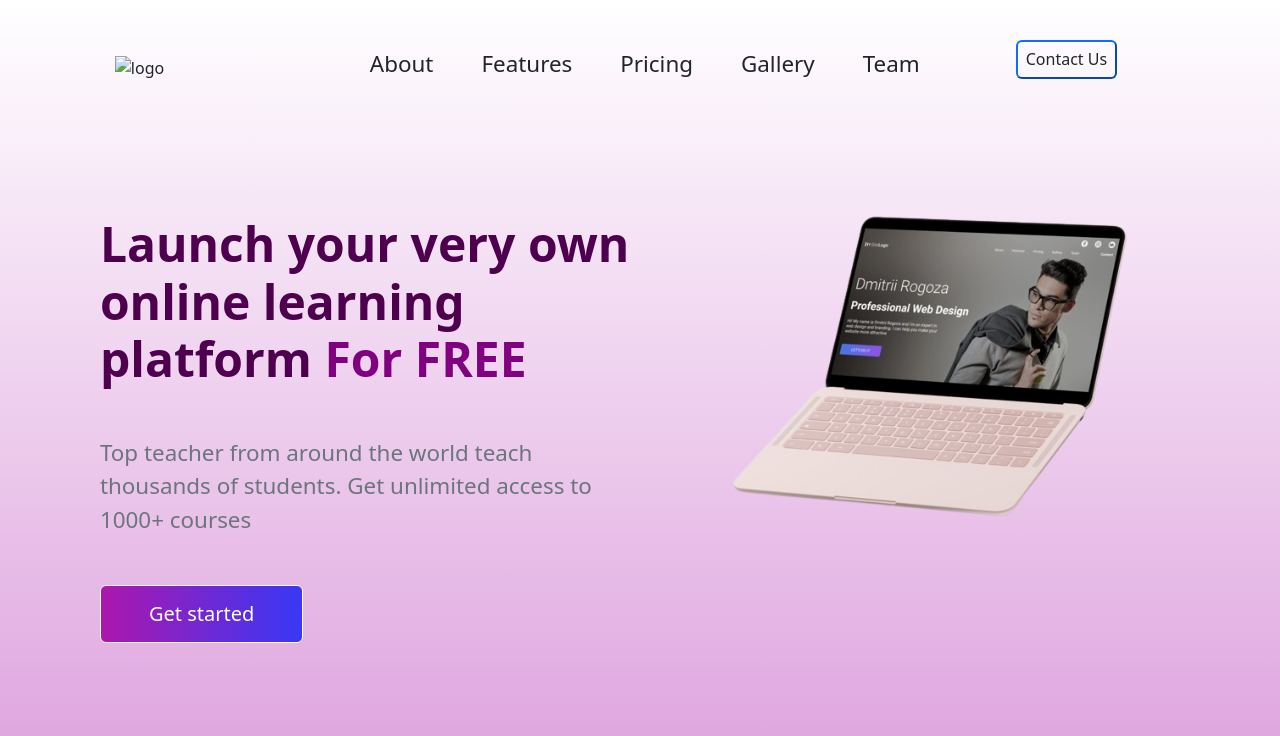
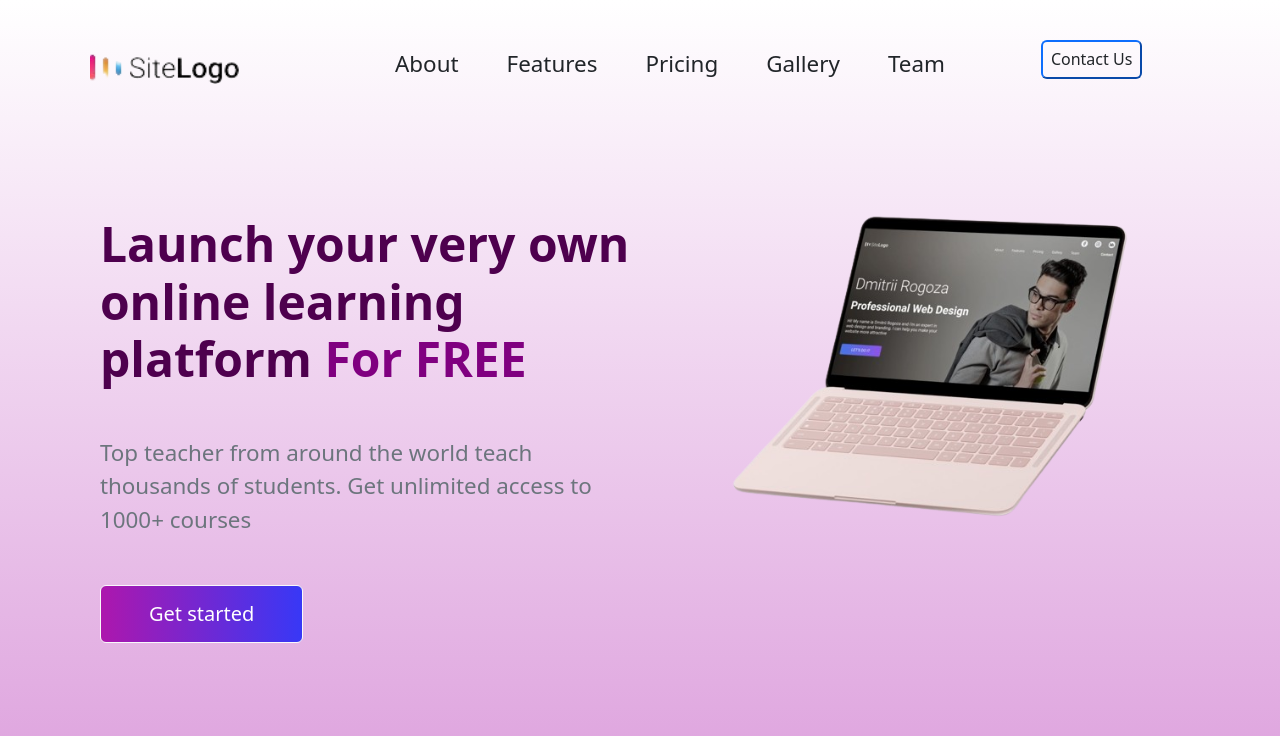
Before and after one commit to AliyaWaseem/Responsive-Header-using-Bootstrap, a plain HTML site: page index.html in a window 1280 px wide. Drawn offline with nearby package versions, Linux system fonts and the light colour scheme.

Commit message:
Update index.html

```diff
--- a/index.html
+++ b/index.html
@@ -12,7 +12,7 @@
         <!-- Header -->
     <header class="d-flex py-4 align-items-baseline justify-content-around flex-wrap">
         <div>
-            <img src="asset/SiteLogo.png" alt="logo" width="150px">
+            <img src="asset/logo-removebg-preview.png" alt="logo" width="150px">
         </div>
 
         <div>
```
